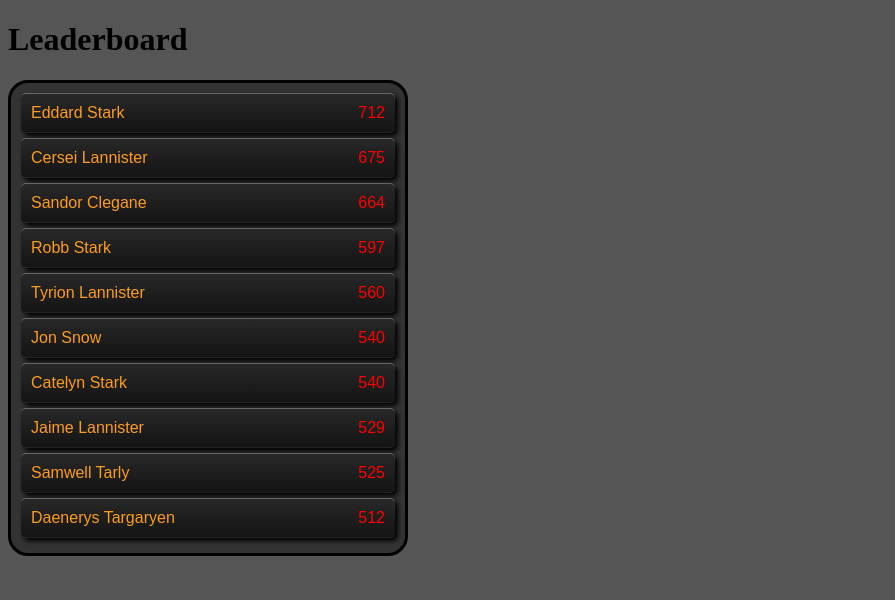
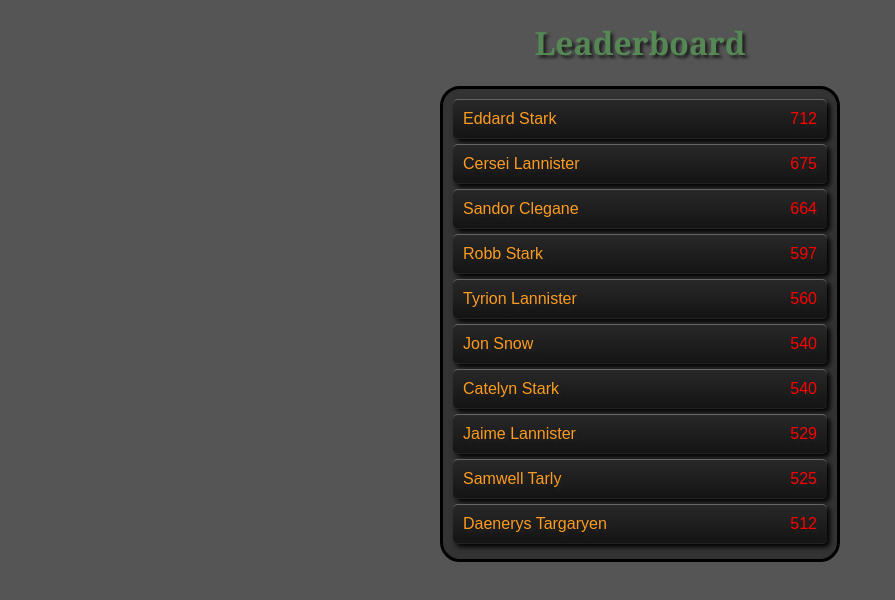
Before and after one commit to kael002/leaderboard, a plain HTML site: page index.html in a window 1280 px wide. Shown: the whole page, without its empty margins (0-895 px from the left). Drawn offline with Linux system fonts and the light colour scheme.

Commit message:
Centered things for presentation

```diff
--- a/includes/style/leaderboard.css
+++ b/includes/style/leaderboard.css
@@ -5,14 +5,22 @@
 }
 body {
 	background:#555;
+	text-shadow: 3px 3px 3px #222;
 }
-
+h1{
+	text-align:center;
+	color:#558855;
+	font-family: Georgia;
+}
 #leaderboard{
+	position:relative;
 	width:400px;
 	border:3px solid #000;
 	border-radius: 20px;
 	padding:10px;
 	background:#333;
+	left:50%;
+	margin-left:-200px;
 }
 #leaderboard ul{
 	position:relative;
```
